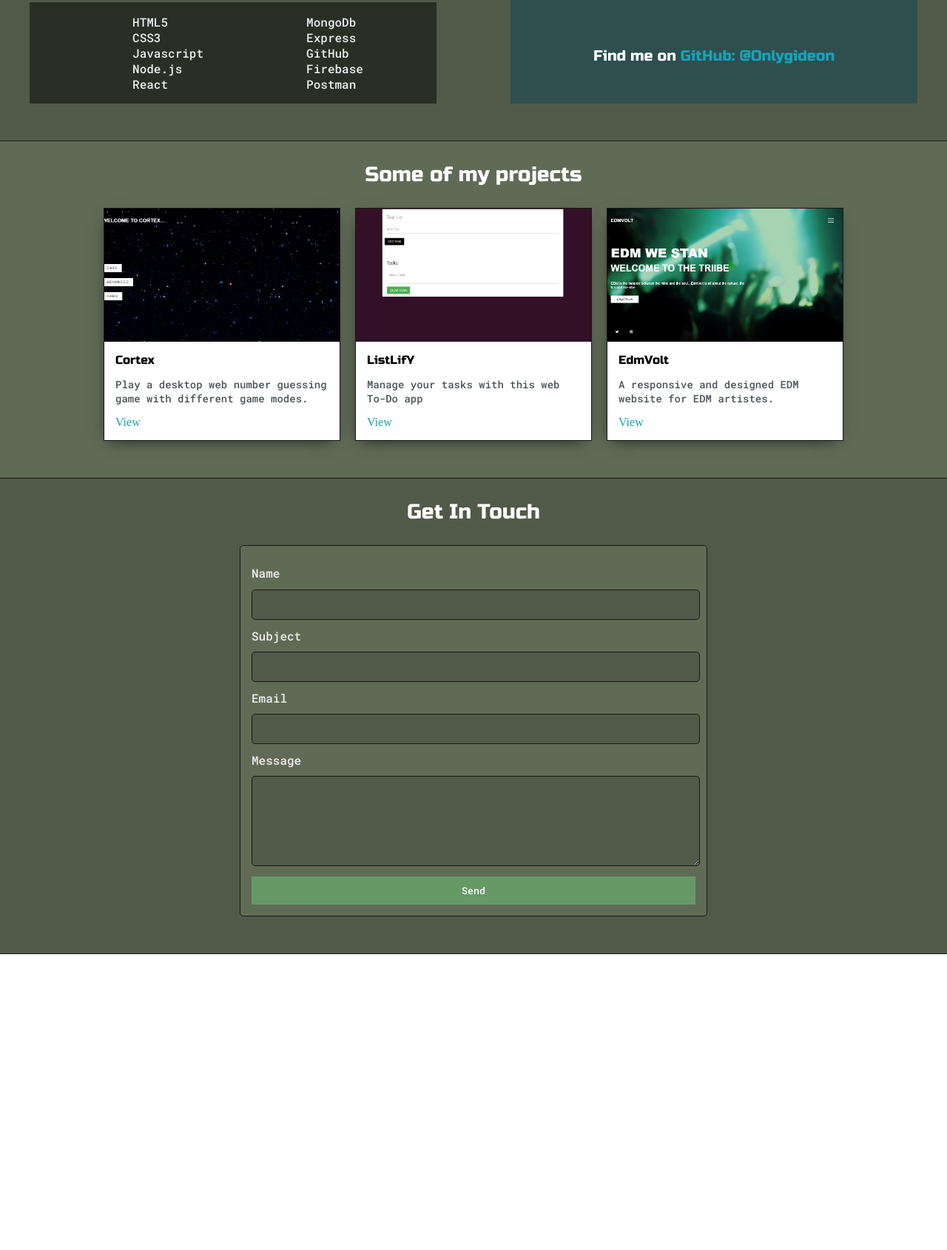
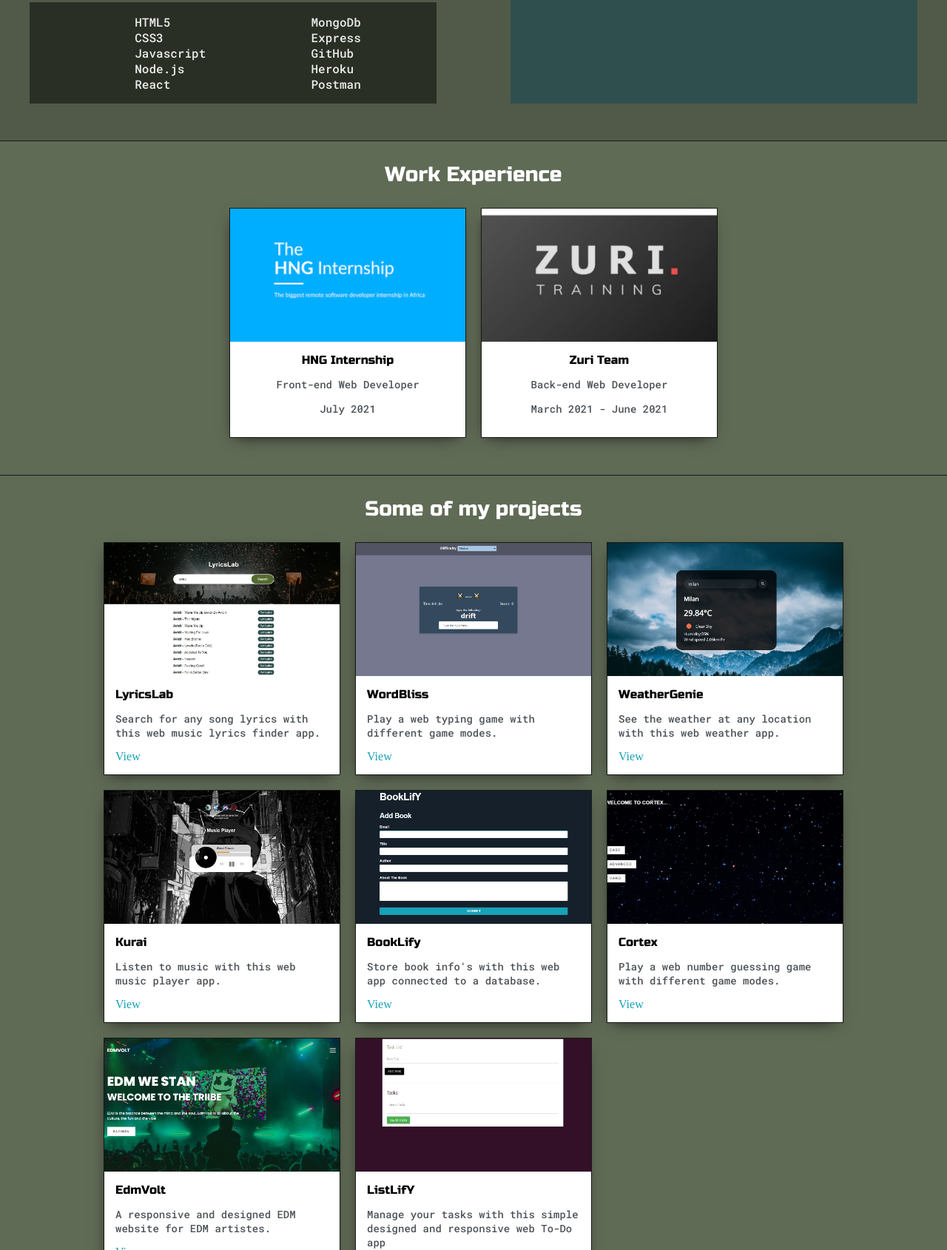
Before and after one commit to Onlygideon/portfolio-vs1, a plain HTML site: page index.html in a window 1280 px wide. Shown: the part 1110-2800 px from the top of the page at 74% size. Before the commit the page ends 2400 px from the top, so only its background shows below. Drawn offline with Linux system fonts and the light colour scheme.

Commit message:
Add files via upload

```diff
--- a/index.html
+++ b/index.html
@@ -36,7 +36,7 @@
                 </div>
 
                 <div class="left-column">
-                    <img id="profile-pic" src="images/image5.jpg" alt="">
+                    <img id="profile-pic" src="images/profile-pic.jpg" alt="">
                     <h5 style="text-align: center; line-height: 0;">Personalize Theme</h5>
 
                     <div id="theme-options-box">
@@ -56,7 +56,7 @@
                             <div id="corner-tl" class="corner"></div>
                             <div id="corner-tr" class="corner"></div>
                             <h3>What I Do</h3>
-                            <p>I am a Full-Stack Web Developer majorly MERN Stack for now. <br> I enjoy building well Interactive web environment.
+                            <p>I am a Junior MERN Stack web developer. <br> I enjoy building well Interactive web environment.
                             </p>
                             <div id="corner-bl" class="corner"></div>
                             <div id="corner-br" class="corner"></div>
@@ -75,7 +75,7 @@
                     <h4>More about me</h4>
 
                     <p>
-                        I build new projects for fun and develop well and highly Interactive Front-end and back-end environment for your web applications.
+                        I build new projects for fun and develop well and highly responsive and Interactive Front-end and back-end environment for your web applications.
                     </p>
 
                     <p>
@@ -88,7 +88,7 @@
                     <h4>TOP EXPERTISE</h4>
 
                     <p>
-                        Full-Stack developer with primary focus on node.js + React: <a target="_blank" href="GideonSTEPHENresume.pdf">Download Resume</a>
+                        Web developer with primary focus on learning and networking: <a target="_blank" href="GideonSTEPHENresume.pdf">Download Resume</a>
                     </p>
 
                     <div id="skills">
@@ -104,7 +104,7 @@
                             <li>MongoDb</li>
                             <li>Express</li>
                             <li>GitHub</li>
-                            <li>Firebase</li>
+                            <li>Heroku</li>
                             <li>Postman</li>
                         </ul>
 
@@ -113,15 +113,45 @@
                 </div>
 
                 <div class="social-link">
-                    <h4>Work Experience</h4>
-
-                    <p class="p-ex">
-                        Working currently as a back-end intern developer at HNG Internship
-                    </p>
-                    <a target="_blank" href="https://hng.tech"><img id="social-img" src="images/Zuri-HNG-I4G.png" alt=""></a>
 
                     <h5>Find me on <a target="_blank" href="https://github.com/Onlygideon">GitHub: @Onlygideon</a></h5>
                 </div>
+            </div>
+        </div>
+    </section>
+
+    <section class="s1">
+        <div class="main-container">
+            <h3 style="text-align: center;">Work Experience</h3>
+
+            <div class="projects-box">
+
+                <div>
+                    <div class="post">
+                        <a target="_blank" href="https://hng.tech/">
+                            <img class="thumbnail" src="images/hng.png">
+                            <div class="post-preview">
+                                <h6 class="post-title" style="align-items: center; justify-content: center; display: flex;">HNG Internship</h6>
+                                <p class="post-intro" style="align-items: center; justify-content: center; display: flex;">Front-end Web Developer</p>
+                                <p class="post-intro" style="align-items: center; justify-content: center; display: flex;">July 2021</p>
+                            </div>
+                        </a>
+                    </div>
+                </div>
+
+                <div>
+                    <div class="post">
+                        <a target="_blank" href="https://zuri.team/">
+                            <img class="thumbnail" src="images/zuri.jpeg">
+                            <div class="post-preview">
+                                <h6 class="post-title" style="align-items: center; justify-content: center; display: flex;">Zuri Team</h6>
+                                <p class="post-intro" style="align-items: center; justify-content: center; display: flex;">Back-end Web Developer</p>
+                                <p class="post-intro" style="align-items: center; justify-content: center; display: flex;">March 2021 - June 2021</p>
+                            </div>
+                        </a>
+                    </div>
+                </div>
+
             </div>
         </div>
     </section>
@@ -134,33 +164,88 @@
 
                 <div>
                     <div class="post">
-                        <img class="thumbnail" src="images/image1.PNG">
+                        <img class="thumbnail" src="images/lyricslab.jpg">
                         <div class="post-preview">
-                            <h6 class="post-title">Cortex</h6>
-                            <p class="post-intro">Play a desktop web number guessing game with different game modes.</p>
-                            <a target="_blank" href="https://onlygideon.github.io/cortex/">View</a>
+                            <h6 class="post-title">LyricsLab</h6>
+                            <p class="post-intro">Search for any song lyrics with this web music lyrics finder app.</p>
+                            <a target="_blank" href="https://onlygideon.github.io/lyricslab/">View</a>
                         </div>
                     </div>
                 </div>
 
                 <div>
                     <div class="post">
-                        <img class="thumbnail" src="images/image2.PNG">
+                        <img class="thumbnail" src="images/wordbliss.PNG">
                         <div class="post-preview">
-                            <h6 class="post-title">ListLifY</h6>
-                            <p class="post-intro">Manage your tasks with this web To-Do app</p>
-                            <a target="_blank" href="https://onlygideon.github.io/listlify/">View</a>
+                            <h6 class="post-title">WordBliss</h6>
+                            <p class="post-intro">Play a web typing game with different game modes.</p>
+                            <a target="_blank" href="https://onlygideon.github.io/wordbliss/">View</a>
                         </div>
                     </div>
                 </div>
 
                 <div>
                     <div class="post">
-                        <img class="thumbnail" src="images/image3.PNG">
+                        <img class="thumbnail" src="images/weathergenie .jpg">
+                        <div class="post-preview">
+                            <h6 class="post-title">WeatherGenie</h6>
+                            <p class="post-intro">See the weather at any location with this web weather app. </p>
+                            <a target="_blank" href="https://onlygideon.github.io/weathergenie/">View</a>
+                        </div>
+                    </div>
+                </div>
+                <div>
+                    <div class="post">
+                        <img class="thumbnail" src="images/kurai.jpg">
+                        <div class="post-preview">
+                            <h6 class="post-title">Kurai</h6>
+                            <p class="post-intro">Listen to music with this web music player app.</p>
+                            <a target="_blank" href="https://onlygideon.github.io/kurai/">View</a>
+                        </div>
+                    </div>
+                </div>
+
+                <div>
+                    <div class="post">
+                        <img class="thumbnail" src="images/booklify.PNG">
+                        <div class="post-preview">
+                            <h6 class="post-title">BookLify</h6>
+                            <p class="post-intro">Store book info's with this web app connected to a database.</p>
+                            <a target="_blank" href="https://onlygideon.github.io/booklify/">View</a>
+                        </div>
+                    </div>
+                </div>
+
+                <div>
+                    <div class="post">
+                        <img class="thumbnail" src="images/cortex.jpg">
+                        <div class="post-preview">
+                            <h6 class="post-title">Cortex</h6>
+                            <p class="post-intro">Play a web number guessing game with different game modes.</p>
+                            <a target="_blank" href="https://onlygideon.github.io/cortex/">View</a>
+                        </div>
+                    </div>
+                </div>
+
+
+                <div>
+                    <div class="post">
+                        <img class="thumbnail" src="images/edmvolt.jpg">
                         <div class="post-preview">
                             <h6 class="post-title">EdmVolt</h6>
                             <p class="post-intro">A responsive and designed <abbr title="Electronic Dance Music">EDM</abbr> website for EDM artistes. </p>
                             <a target="_blank" href="https://onlygideon.github.io/edmvolt/">View</a>
+                        </div>
+                    </div>
+                </div>
+
+                <div>
+                    <div class="post">
+                        <img class="thumbnail" src="images/listlify.PNG">
+                        <div class="post-preview">
+                            <h6 class="post-title">ListLifY</h6>
+                            <p class="post-intro">Manage your tasks with this simple designed and responsive web To-Do app</p>
+                            <a target="_blank" href="https://onlygideon.github.io/listlify/">View</a>
                         </div>
                     </div>
                 </div>
```
Also changed, not shown: images/booklify.PNG (added), images/cortex.jpg (added), images/edmvolt.jpg (added), images/hng.png (added), images/kurai.jpg (added), images/listlify.PNG (added), images/lyricslab.jpg (added), images/profile-pic.jpg (added), images/weathergenie .jpg (added), images/wordbliss.PNG (added), images/zuri.jpeg (added), 1 other file.
